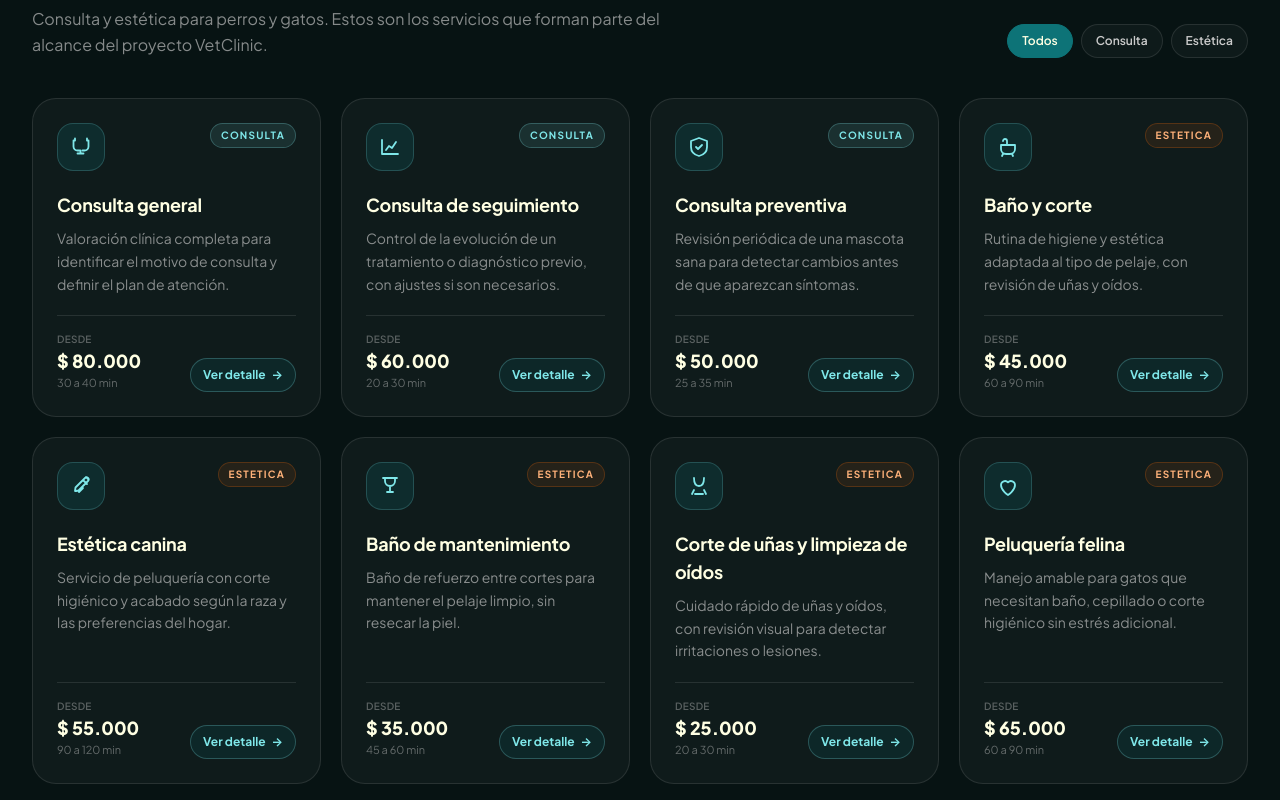
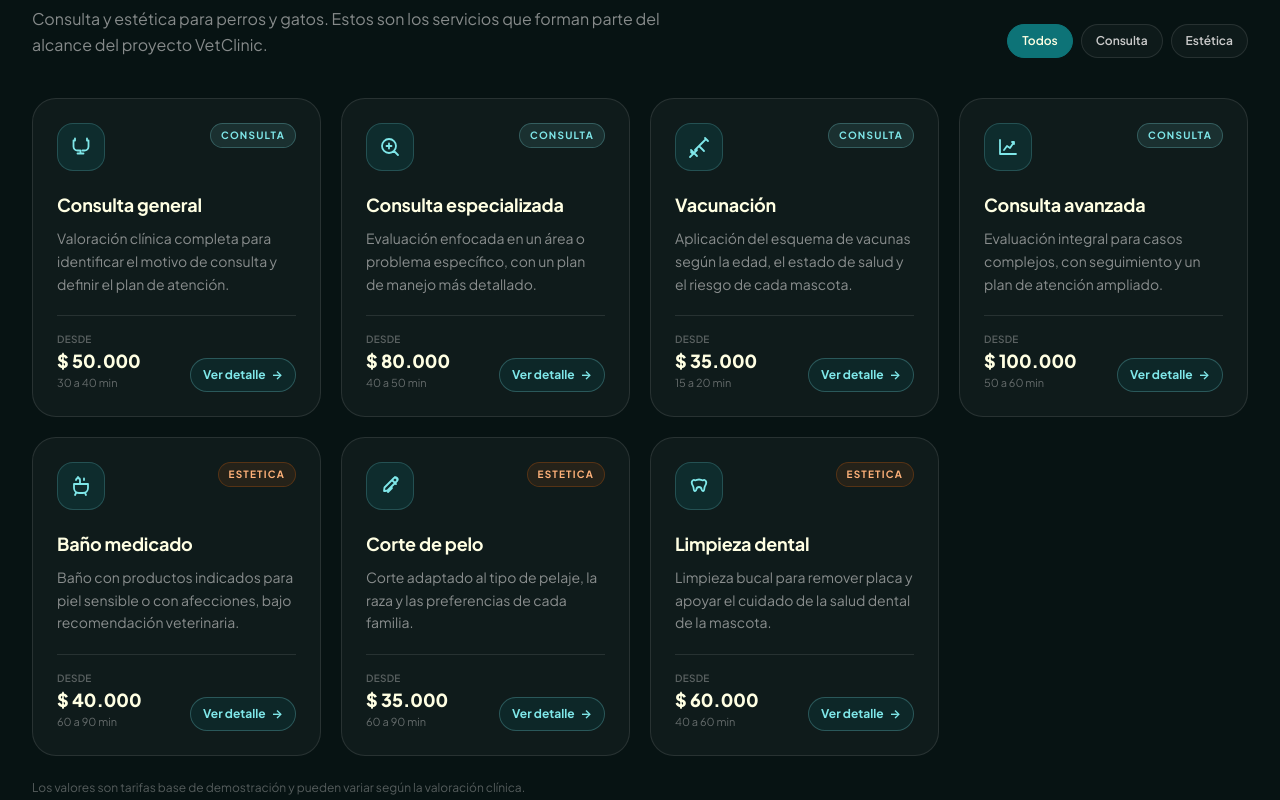
Before and after one commit to IngVictor2/veterinaria_fronted, an Angular app: page / in a window 1280 px wide. Shown: the part 960-1760 px from the top of the page. Built offline with nearby package versions, Linux system fonts and the light colour scheme.

Commit message:
refactor(portafolio): actualiza los servicios y sus tarifas

```diff
--- a/src/app/componentes/inicio/portafolio-card/portafolio-card.component.ts
+++ b/src/app/componentes/inicio/portafolio-card/portafolio-card.component.ts
@@ -20,34 +20,34 @@ import { ServicioPortafolio } from '../../../modelos/servicio-portafolio';
                 <path stroke-linecap="round" stroke-linejoin="round" stroke-width="1.8" d="M4.5 5.5v6a4 4 0 0 0 4 4h2m9-10v6a4 4 0 0 1-4 4h-2m-2 0v3m-3 0h6M6 3.5v2m12-2v2" />
               </svg>
             }
-            @case ('seguimiento') {
+            @case ('especializada') {
               <svg xmlns="http://www.w3.org/2000/svg" class="h-6 w-6" fill="none" viewBox="0 0 24 24" stroke="currentColor">
-                <path stroke-linecap="round" stroke-linejoin="round" stroke-width="1.8" d="M4 19V5m0 14h16M8 15l3-4 3 2 4-6" />
+                <path stroke-linecap="round" stroke-linejoin="round" stroke-width="1.8" d="M11 4a7 7 0 1 0 0 14 7 7 0 0 0 0-14Zm5 12 4 4M8.5 11h5M11 8.5v5" />
               </svg>
             }
-            @case ('bano') {
+            @case ('vacunacion') {
               <svg xmlns="http://www.w3.org/2000/svg" class="h-6 w-6" fill="none" viewBox="0 0 24 24" stroke="currentColor">
-                <path stroke-linecap="round" stroke-linejoin="round" stroke-width="1.8" d="M5 10h14v4a5 5 0 0 1-5 5h-4a5 5 0 0 1-5-5v-4Zm2-4a2 2 0 0 1 4 0v4m-4 9-1 2m10-2 1 2" />
+                <path stroke-linecap="round" stroke-linejoin="round" stroke-width="1.8" d="m18 3 3 3m-2-2-7 7m0 0 2 2m-2-2-4 4m6-2 3 3m-7-1-4 4m0 0-2-2m2 2-3 3m1-7 6 6" />
               </svg>
             }
-            @case ('estetica') {
+            @case ('avanzada') {
+              <svg xmlns="http://www.w3.org/2000/svg" class="h-6 w-6" fill="none" viewBox="0 0 24 24" stroke="currentColor">
+                <path stroke-linecap="round" stroke-linejoin="round" stroke-width="1.8" d="M4 19V5m0 14h16M8 15l3-4 3 2 4-6m-2 0h2v2" />
+              </svg>
+            }
+            @case ('bano-medicado') {
+              <svg xmlns="http://www.w3.org/2000/svg" class="h-6 w-6" fill="none" viewBox="0 0 24 24" stroke="currentColor">
+                <path stroke-linecap="round" stroke-linejoin="round" stroke-width="1.8" d="M5 10h14v4a5 5 0 0 1-5 5h-4a5 5 0 0 1-5-5v-4Zm2-4a2 2 0 0 1 4 0v4m-4 9-1 2m10-2 1 2M9 4.5V3m6 3V4.5" />
+              </svg>
+            }
+            @case ('corte') {
               <svg xmlns="http://www.w3.org/2000/svg" class="h-6 w-6" fill="none" viewBox="0 0 24 24" stroke="currentColor">
                 <path stroke-linecap="round" stroke-linejoin="round" stroke-width="1.8" d="m14 6 4 4m-8 8 4-4m-7 3 2.5-.5L19 7a2.1 2.1 0 0 0-3-3l-9.5 9.5L6 17h1Zm10-14 2 2" />
               </svg>
             }
-            @case ('preventiva') {
+            @case ('dental') {
               <svg xmlns="http://www.w3.org/2000/svg" class="h-6 w-6" fill="none" viewBox="0 0 24 24" stroke="currentColor">
-                <path stroke-linecap="round" stroke-linejoin="round" stroke-width="1.8" d="M12 3 4 6v6c0 4.5 3.2 7.8 8 9 4.8-1.2 8-4.5 8-9V6l-8-3Zm-3 9 2 2 4-4" />
-              </svg>
-            }
-            @case ('mantenimiento') {
-              <svg xmlns="http://www.w3.org/2000/svg" class="h-6 w-6" fill="none" viewBox="0 0 24 24" stroke="currentColor">
-                <path stroke-linecap="round" stroke-linejoin="round" stroke-width="1.8" d="M7 4h10v3a5 5 0 0 1-10 0V4Zm-2 0h14M12 12v6m-3 0h6" />
-              </svg>
-            }
-            @case ('unas') {
-              <svg xmlns="http://www.w3.org/2000/svg" class="h-6 w-6" fill="none" viewBox="0 0 24 24" stroke="currentColor">
-                <path stroke-linecap="round" stroke-linejoin="round" stroke-width="1.8" d="M7 4c0 5 1 8 5 8s5-3 5-8M5 20l2-4m12 4-2-4M8 20h8" />
+                <path stroke-linecap="round" stroke-linejoin="round" stroke-width="1.8" d="M12 5.5c-1.5 0-2.5.8-3.5.8S7 5.5 6 6.2C4.8 7 4.5 8.5 5 10c.4 1.2 1.2 2.1 1.5 3.5.2 1 .1 2.1.6 2.9.7 1.1 1.9.6 2.2-.8.3-1.4.7-2.6 2.7-2.6s2.4 1.2 2.7 2.6c.3 1.4 1.5 1.9 2.2.8.5-.8.4-1.9.6-2.9.3-1.4 1.1-2.3 1.5-3.5.5-1.5.2-3-1-3.8-1-.7-1.5.1-2.5.1s-2-.8-3.5-.8Z" />
               </svg>
             }
             @default {
--- a/src/app/datos/servicios-portafolio.ts
+++ b/src/app/datos/servicios-portafolio.ts
@@ -12,85 +12,74 @@ export const PORTAFOLIO_SERVICIOS: ServicioPortafolio[] = [
       'Valoración clínica completa para identificar el motivo de consulta y definir el plan de atención.',
     tipo: 'CONSULTA',
     icono: 'consulta',
-    precioDesde: 80000,
+    precioDesde: 50000,
     duracion: '30 a 40 min',
     incluye: ['Revisión física', 'Registro en historia clínica', 'Recomendaciones de cuidado'],
   },
   {
     id: 2,
-    nombre: 'Consulta de seguimiento',
+    nombre: 'Consulta especializada',
     descripcion:
-      'Control de la evolución de un tratamiento o diagnóstico previo, con ajustes si son necesarios.',
+      'Evaluación enfocada en un área o problema específico, con un plan de manejo más detallado.',
     tipo: 'CONSULTA',
-    icono: 'seguimiento',
-    precioDesde: 60000,
-    duracion: '20 a 30 min',
-    incluye: ['Comparación de evolución', 'Revisión del tratamiento', 'Notas de control'],
+    icono: 'especializada',
+    precioDesde: 80000,
+    duracion: '40 a 50 min',
+    incluye: ['Revisión del caso', 'Examen dirigido', 'Plan de manejo'],
   },
   {
     id: 3,
-    nombre: 'Consulta preventiva',
+    nombre: 'Vacunación',
     descripcion:
-      'Revisión periódica de una mascota sana para detectar cambios antes de que aparezcan síntomas.',
+      'Aplicación del esquema de vacunas según la edad, el estado de salud y el riesgo de cada mascota.',
     tipo: 'CONSULTA',
-    icono: 'preventiva',
-    precioDesde: 50000,
-    duracion: '25 a 35 min',
-    incluye: ['Peso y condición corporal', 'Revisión general', 'Plan de cuidado anual'],
+    icono: 'vacunacion',
+    precioDesde: 35000,
+    duracion: '15 a 20 min',
+    incluye: ['Revisión previa', 'Aplicación de la vacuna', 'Registro en el carné'],
   },
   {
     id: 4,
-    nombre: 'Baño y corte',
+    nombre: 'Consulta avanzada',
     descripcion:
-      'Rutina de higiene y estética adaptada al tipo de pelaje, con revisión de uñas y oídos.',
-    tipo: 'ESTETICA',
-    icono: 'bano',
-    precioDesde: 45000,
-    duracion: '60 a 90 min',
-    incluye: ['Baño con producto adecuado', 'Secado completo', 'Corte de uñas'],
+      'Evaluación integral para casos complejos, con seguimiento y un plan de atención ampliado.',
+    tipo: 'CONSULTA',
+    icono: 'avanzada',
+    precioDesde: 100000,
+    duracion: '50 a 60 min',
+    incluye: ['Evaluación integral', 'Plan de seguimiento', 'Recomendaciones para el hogar'],
   },
   {
     id: 5,
-    nombre: 'Estética canina',
+    nombre: 'Baño medicado',
     descripcion:
-      'Servicio de peluquería con corte higiénico y acabado según la raza y las preferencias del hogar.',
+      'Baño con productos indicados para piel sensible o con afecciones, bajo recomendación veterinaria.',
     tipo: 'ESTETICA',
-    icono: 'estetica',
-    precioDesde: 55000,
-    duracion: '90 a 120 min',
-    incluye: ['Corte de pelo', 'Limpieza de oídos', 'Perfumado y acabado'],
+    icono: 'bano-medicado',
+    precioDesde: 40000,
+    duracion: '60 a 90 min',
+    incluye: ['Baño con producto medicado', 'Secado completo', 'Revisión de la piel'],
   },
   {
     id: 6,
-    nombre: 'Baño de mantenimiento',
+    nombre: 'Corte de pelo',
     descripcion:
-      'Baño de refuerzo entre cortes para mantener el pelaje limpio, sin resecar la piel.',
+      'Corte adaptado al tipo de pelaje, la raza y las preferencias de cada familia.',
     tipo: 'ESTETICA',
-    icono: 'mantenimiento',
+    icono: 'corte',
     precioDesde: 35000,
-    duracion: '45 a 60 min',
-    incluye: ['Baño y masaje', 'Secado completo', 'Cepillado final'],
+    duracion: '60 a 90 min',
+    incluye: ['Corte según el pelaje', 'Baño y secado', 'Acabado final'],
   },
   {
     id: 7,
-    nombre: 'Corte de uñas y limpieza de oídos',
+    nombre: 'Limpieza dental',
     descripcion:
-      'Cuidado rápido de uñas y oídos, con revisión visual para detectar irritaciones o lesiones.',
+      'Limpieza bucal para remover placa y apoyar el cuidado de la salud dental de la mascota.',
     tipo: 'ESTETICA',
-    icono: 'unas',
-    precioDesde: 25000,
-    duracion: '20 a 30 min',
-    incluye: ['Corte de uñas', 'Limpieza de oídos', 'Revisión visual'],
-  },
-  {
-    id: 8,
-    nombre: 'Peluquería felina',
-    descripcion:
-      'Manejo amable para gatos que necesitan baño, cepillado o corte higiénico sin estrés adicional.',
-    tipo: 'ESTETICA',
-    icono: 'felino',
-    precioDesde: 65000,
-    duracion: '60 a 90 min',
-    incluye: ['Manejo amable', 'Baño o cepillado', 'Corte higiénico'],
+    icono: 'dental',
+    precioDesde: 60000,
+    duracion: '40 a 60 min',
+    incluye: ['Revisión bucal', 'Limpieza dental', 'Recomendaciones de cuidado'],
   },
 ];
--- a/src/app/modelos/servicio-portafolio.ts
+++ b/src/app/modelos/servicio-portafolio.ts
@@ -2,13 +2,12 @@ export type TipoServicioPortafolio = 'CONSULTA' | 'ESTETICA';
 
 export type IconoServicio =
   | 'consulta'
-  | 'seguimiento'
-  | 'preventiva'
-  | 'bano'
-  | 'estetica'
-  | 'mantenimiento'
-  | 'unas'
-  | 'felino';
+  | 'especializada'
+  | 'vacunacion'
+  | 'avanzada'
+  | 'bano-medicado'
+  | 'corte'
+  | 'dental';
 
 export interface ServicioPortafolio {
   id: number;
```
